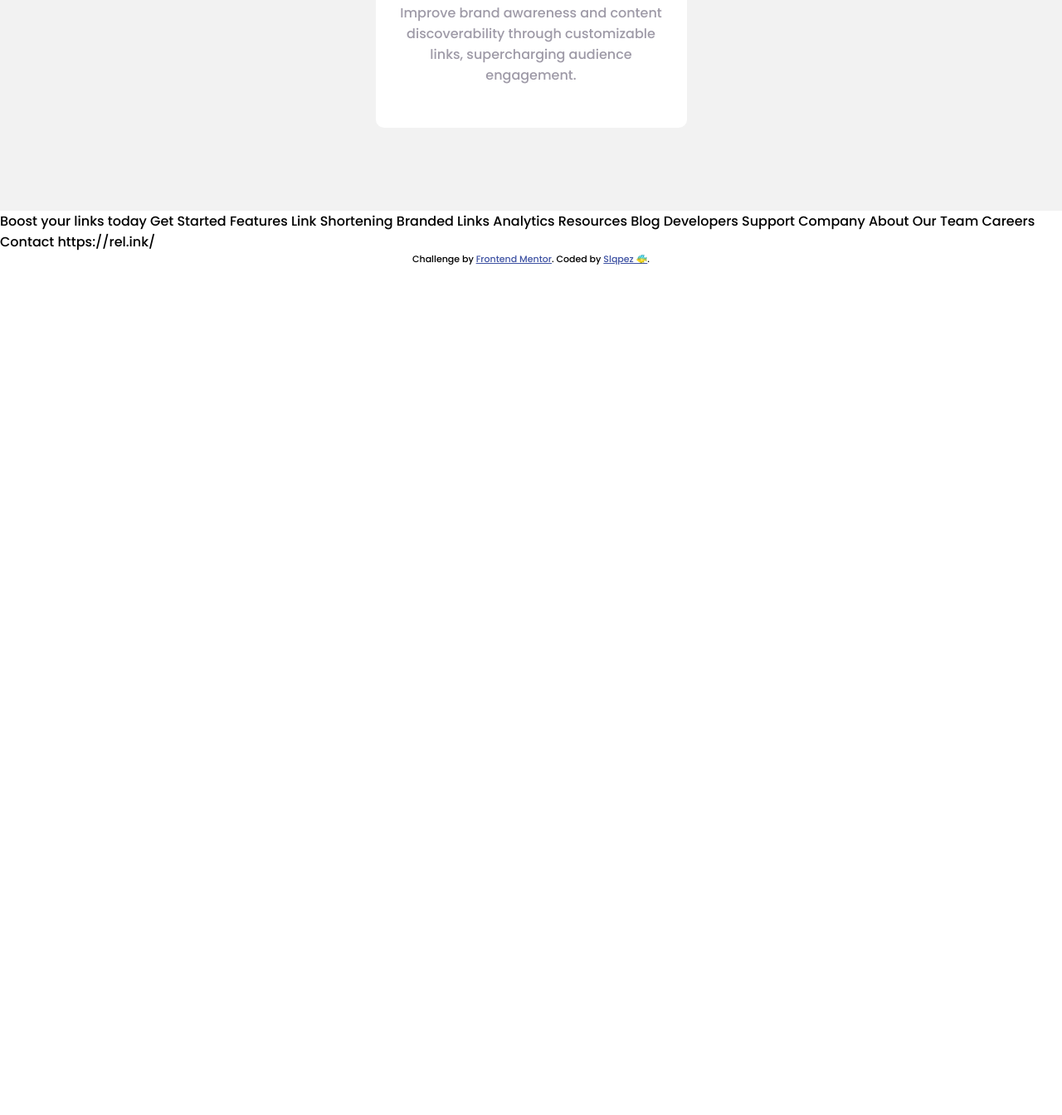
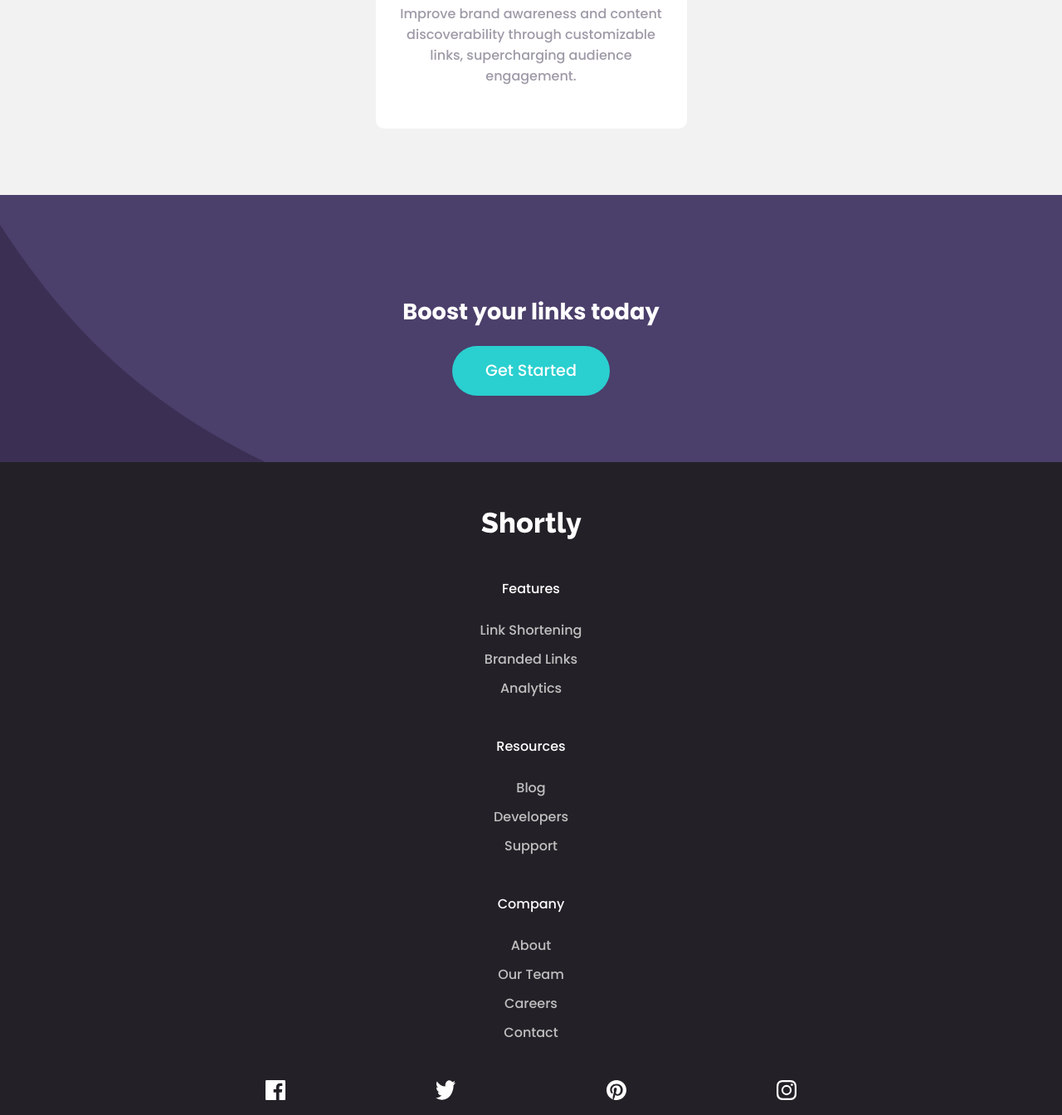
Before and after one commit to slqpez/url-shortening-api-master, a plain HTML site: page index.html in a window 1280 px wide. Shown: the part 2239-3583 px from the top of the page at 83% size. Before the commit the page ends 2560 px from the top, so only its background shows below. Drawn offline with Linux system fonts and the light colour scheme.

Commit message:
Styles done.

```diff
--- a/index.html
+++ b/index.html
@@ -51,6 +51,8 @@
         </nav>
       </header>
     </div>
+
+
     <div class="wrapper">
     <main class="main-section">
 
@@ -122,17 +124,62 @@
 
     </section>
 
-    Boost your links today Get Started
-    Features Link Shortening Branded Links Analytics Resources Blog Developers
-    Support Company About Our Team Careers Contact https://rel.ink/
+    <section class="promo">
+      <div class="wrapper">
+        <h2 class="promo-title">Boost your links today</h2>
+        <a href="#" class="btn-boost-section">Get Started</a>
+      </div>
+
+    </section>
+
+     <footer class="footer">
+       <div class="brand-footer">
+         <img src="images/logo-footer.svg" alt="">
+       </div>
+       <section class="footer-section">
+         <p class="footer-section-title">Features</p>
+         <p class="text-footer">Link Shortening</p>
+         <p class="text-footer">Branded Links</p>
+         <p class="text-footer">Analytics</p>
+       </section>
+
+        <section class="footer-section">
+          <p class="footer-section-title">Resources</p>
+          <p class="text-footer">Blog</p>
+          <p class="text-footer">Developers</p>
+          <p class="text-footer">Support</p>
+        </section>
+
+        <section class="footer-section">
+          <p class="footer-section-title">Company</p>
+          <p class="text-footer">About</p>
+          <p class="text-footer">Our Team</p>
+          <p class="text-footer">Careers</p>
+          <p class="text-footer">Contact</p>
+        </section>
+        <div class="socials">
+          <img src="images/icon-facebook.svg" alt="facebook">
+          <img src="images/icon-twitter.svg" alt="twitter">
+          <img src="images/icon-pinterest.svg" alt="pinterest">
+          <img src="images/icon-instagram.svg" alt="instagram">
+        </div>
+        <div class="attribution">
+          Challenge by
+          <a href="https://www.frontendmentor.io?ref=challenge" target="_blank">Frontend Mentor</a>. Coded by <a href="https://github.com/slqpez">Slqpez
+            🐠</a>.
+        </div>
+     </footer>
 
 
-    <div class="attribution">
-      Challenge by
-      <a href="https://www.frontendmentor.io?ref=challenge" target="_blank"
-        >Frontend Mentor</a
-      >. Coded by <a href="#">Slqpez 🐠</a>.
-    </div>
+
+
+
+
+
+<!--   https://rel.ink/ -->
+
+
+
     <script type="module" src="static/js/app.js"></script>
   </body>
 </html>
--- a/static/styles/main.scss
+++ b/static/styles/main.scss
@@ -4,3 +4,5 @@
 @import "scss/mainSection";
 @import "scss/links";
 @import "scss/cardsSection";
+@import "scss/publiSection";
+@import "scss/footer";
--- a/static/styles/scss/_cardsSection.scss
+++ b/static/styles/scss/_cardsSection.scss
@@ -1,7 +1,7 @@
 .info-page-section {
-  margin-top: -1px;
   background-color: hsl(0, 0%, 95%);
-  padding-bottom: 10px;
+  padding-bottom: 80px;
+
   .info-text {
     text-align: center;
     margin-bottom: 120px;
@@ -25,6 +25,10 @@
       margin-bottom: 90px;
       padding: 23px;
       padding-top: 80px;
+
+      &:nth-child(3) {
+        margin-bottom: 0;
+      }
       &:nth-child(1) > .card-image {
         background: $Dark-Violet url("/images/icon-brand-recognition.svg")
           no-repeat center;
--- /dev/null
+++ b/static/styles/scss/_footer.scss
@@ -0,0 +1,40 @@
+.footer {
+  padding-bottom: 60px;
+  position: relative;
+  .brand-footer {
+    margin: 60px 0 20px 0;
+  }
+  background: $Very-Dark-Violet;
+  color: #ffffff;
+  display: flex;
+  flex-direction: column;
+  justify-content: center;
+  align-items: center;
+  .footer-section {
+    margin: 20px auto;
+    text-align: center;
+    .footer-section-title {
+      margin-bottom: 20px;
+    }
+    .text-footer {
+      color: $Gray;
+      padding: 5px;
+    }
+  }
+  .socials {
+    margin-top: 20px;
+    display: flex;
+    justify-content: space-between;
+    width: 50%;
+  }
+  .attribution {
+    color: white;
+    position: absolute;
+    font-size: 0.8em;
+    bottom: 5px;
+    a {
+      text-decoration: none;
+      color: #ffffff;
+    }
+  }
+}
--- /dev/null
+++ b/static/styles/scss/_publiSection.scss
@@ -0,0 +1,26 @@
+.promo {
+  color: white;
+  background: $Dark-Violet url("/images/bg-boost-mobile.svg") no-repeat;
+  background-size: cover;
+
+  padding: 120px 0px 60px 0px;
+  text-align: center;
+  .promo-title {
+    font-size: 1.7em;
+  }
+
+  .btn-boost-section {
+    text-decoration: none;
+    color: #ffffff;
+    border-radius: 500px;
+    text-align: center;
+    display: block;
+    padding: 15px;
+    width: 190px;
+    font-size: 1.2em;
+    height: 60px;
+    margin: 20px auto;
+    background: $Cyan;
+    cursor: pointer;
+  }
+}
```
Also changed, not shown: images/logo-footer.svg (added), static/styles/main.css, 1 other file.
